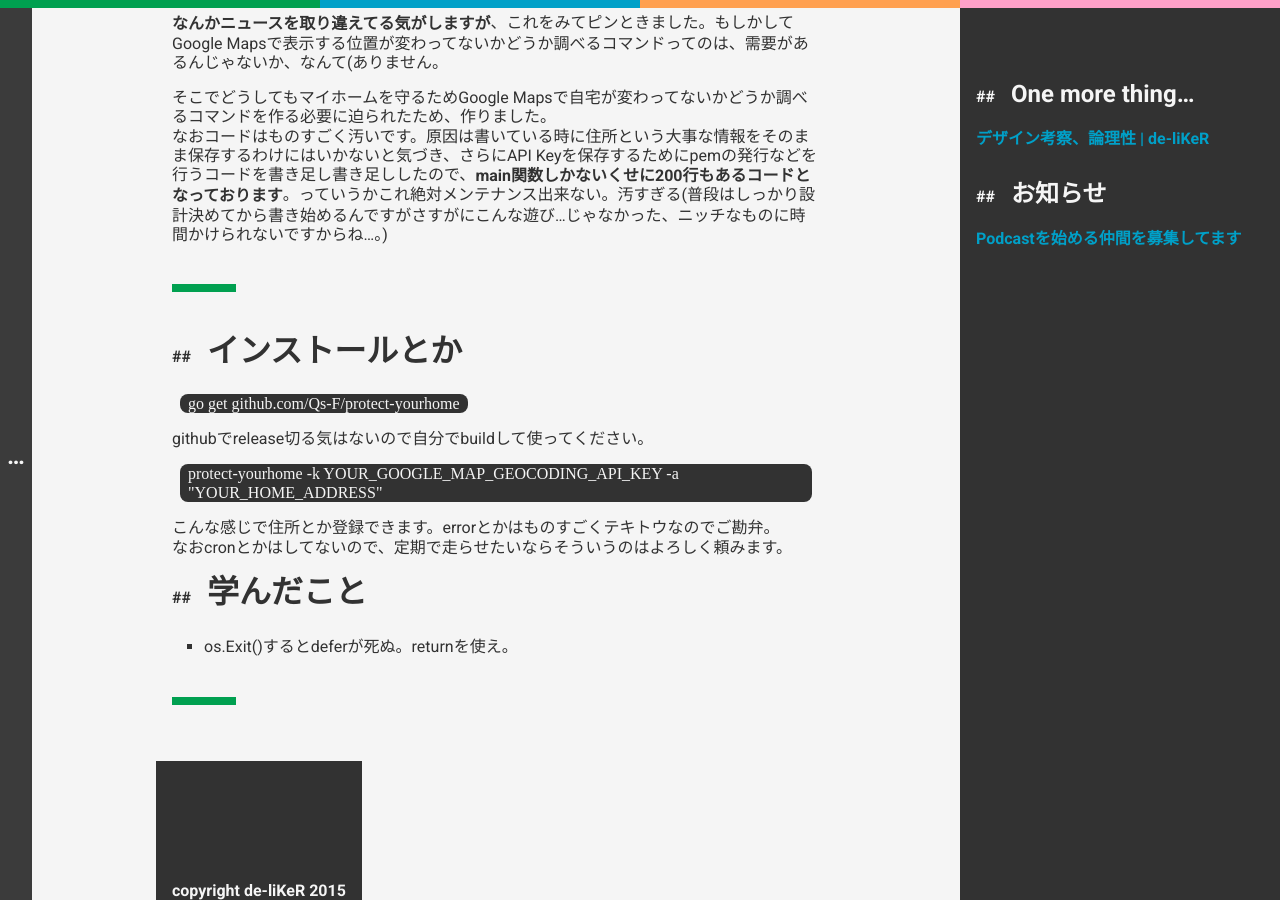
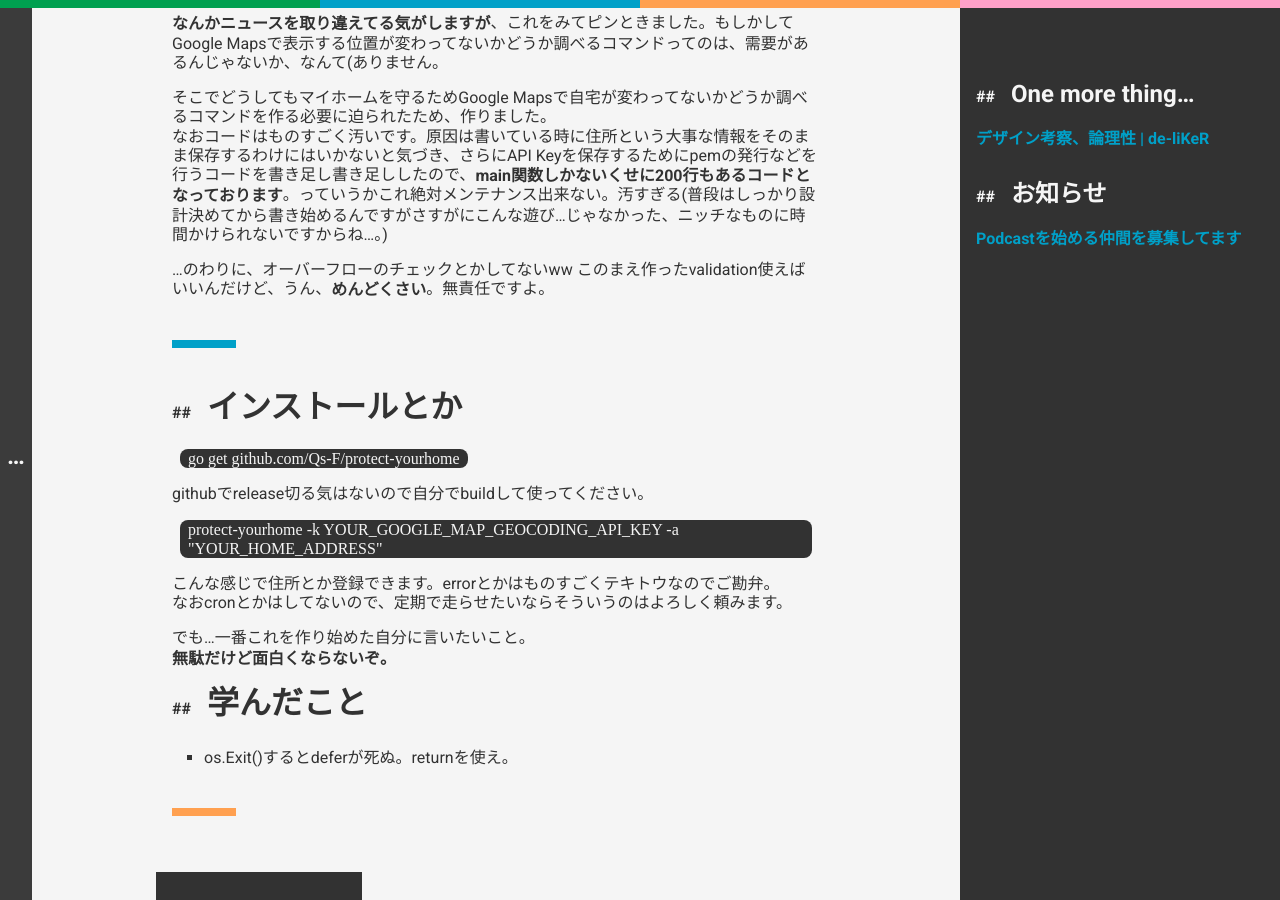
Before and after one commit to CreatorQsF/creatorqsf.github.io, a Jekyll site: the page built from _posts/2016-03-31-protect-yourhome.md, in a window 1280 px wide and 900 px high, scrolled down 894 px. Built offline with Jekyll 4.4.1, drawn with Linux system fonts in a browser that asks for light colours.

Commit message:
2016/03/31

```diff
--- a/_posts/2016-03-31-protect-yourhome.md
+++ b/_posts/2016-03-31-protect-yourhome.md
@@ -15,6 +15,8 @@ title: あなたの大切な家を、Google Mapsのみで確認する業者か
 そこでどうしてもマイホームを守るためGoogle Mapsで自宅が変わってないかどうか調べるコマンドを作る必要に迫られたため、作りました。
 なおコードはものすごく汚いです。原因は書いている時に住所という大事な情報をそのまま保存するわけにはいかないと気づき、さらにAPI Keyを保存するためにpemの発行などを行うコードを書き足し書き足ししたので、**main関数しかないくせに200行もあるコードとなっております**。っていうかこれ絶対メンテナンス出来ない。汚すぎる(普段はしっかり設計決めてから書き始めるんですがさすがにこんな遊び…じゃなかった、ニッチなものに時間かけられないですからね…。)
 
+…のわりに、オーバーフローのチェックとかしてないww このまえ作ったvalidation使えばいいんだけど、うん、**めんどくさい**。無責任ですよ。
+
 ***
 
 ## インストールとか
@@ -28,6 +30,9 @@ githubでrelease切る気はないので自分でbuildして使ってくださ
 こんな感じで住所とか登録できます。errorとかはものすごくテキトウなのでご勘弁。
 なおcronとかはしてないので、定期で走らせたいならそういうのはよろしく頼みます。
 
+でも…一番これを作り始めた自分に言いたいこと。
+**無駄だけど面白くならないぞ。**
+
 ## 学んだこと
 
 - os.Exit()するとdeferが死ぬ。returnを使え。
```
